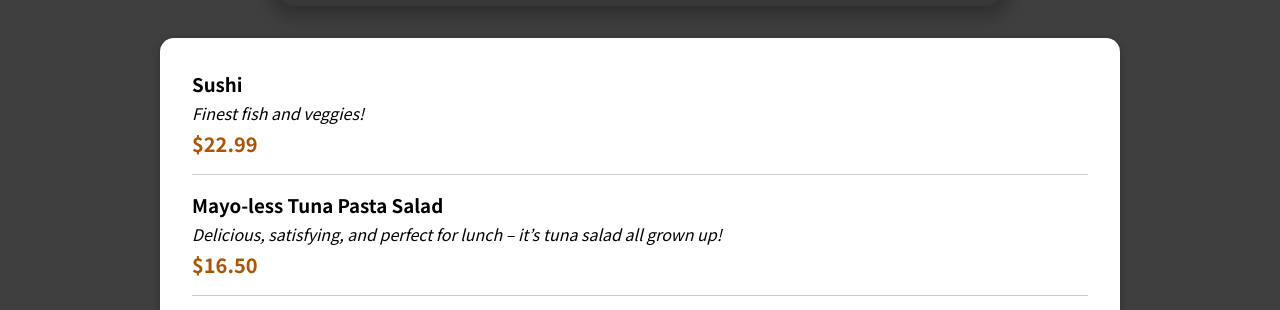
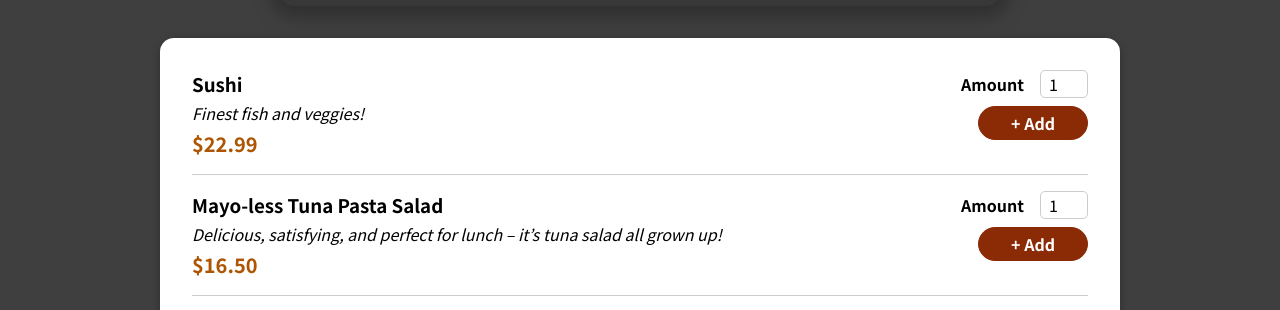
Before and after one commit to KajaGrabowska/ReactFoodOrderApp, a React (Create React App) app: page / in a window 1280 px wide. Shown: the part 483-793 px from the top of the page. Built offline with nearby package versions, Linux system fonts and the light colour scheme.

Commit message:
Added Add food to order form and input UI component

```diff
--- a/src/components/Meals/MealItem/MealItem.js
+++ b/src/components/Meals/MealItem/MealItem.js
@@ -1,3 +1,4 @@
+import MealItemForm from './MealItemForm';
 import classes from './MealItem.module.css';
 
 const MealItem = (props) => {
@@ -10,7 +11,9 @@
         <div className={classes.description}>{props.description}</div>
         <div className={classes.price}>{price}</div>
       </div>
-      <div></div>
+      <div>
+          <MealItemForm />
+      </div>
     </li>
   );
 };
--- a/src/components/Meals/MealItem/MealItemForm.js
+++ b/src/components/Meals/MealItem/MealItemForm.js
@@ -0,0 +1,23 @@
+import Input from "../../UI/Input";
+import classes from "./MealItemForm.module.css";
+
+const MealItemForm = (props) => {
+  return (
+    <form className={classes.form}>
+      <Input
+        label="Amount"
+        input={{
+          id: "amount",
+          type: "number",
+          min: "1",
+          max: "5",
+          step: "1",
+          defaultValue: "1",
+        }}
+      />
+      <button>+ Add</button>
+    </form>
+  );
+};
+
+export default MealItemForm;
--- /dev/null
+++ b/src/components/Meals/MealItem/MealItemForm.module.css
@@ -0,0 +1,20 @@
+.form {
+  text-align: right;
+}
+
+.form button {
+  font: inherit;
+  cursor: pointer;
+  background-color: #8a2b06;
+  border: 1px solid #8a2b06;
+  color: white;
+  padding: 0.25rem 2rem;
+  border-radius: 20px;
+  font-weight: bold;
+}
+
+.form button:hover,
+.form button:active {
+  background-color: #641e03;
+  border-color: #641e03;
+}
--- /dev/null
+++ b/src/components/UI/Input.js
@@ -0,0 +1,15 @@
+import classes from "./Input.module.css";
+
+const Input = (props) => {
+  return (
+    <div className={classes.input}>
+      <label htmlFor={props.input.id}>{props.label}</label>
+      <input {...props.input} />
+    </div>
+  );
+};
+
+export default Input;
+
+// {...props.input} spread operator, this ensures that all key value pairs in
+//this input object are added as props to the input element
--- /dev/null
+++ b/src/components/UI/Input.module.css
@@ -0,0 +1,18 @@
+.input {
+  display: flex;
+  align-items: center;
+  margin-bottom: 0.5rem;
+}
+
+.input label {
+  font-weight: bold;
+  margin-right: 1rem;
+}
+
+.input input {
+  width: 3rem;
+  border-radius: 5px;
+  border: 1px solid #ccc;
+  font: inherit;
+  padding-left: 0.5rem;
+}
```
Also changed, not shown: 1 other file (tests, documents, lock files or other folders).
